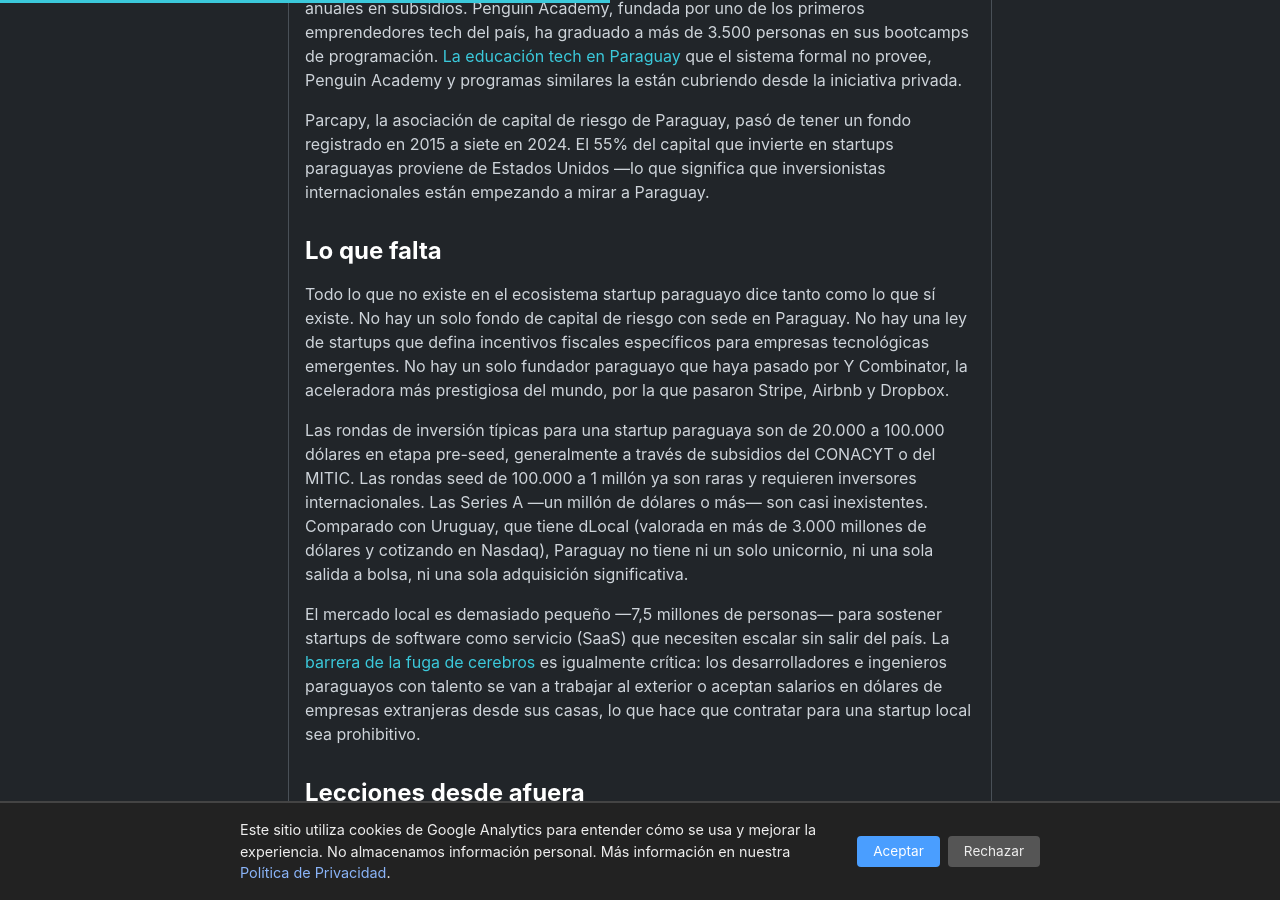
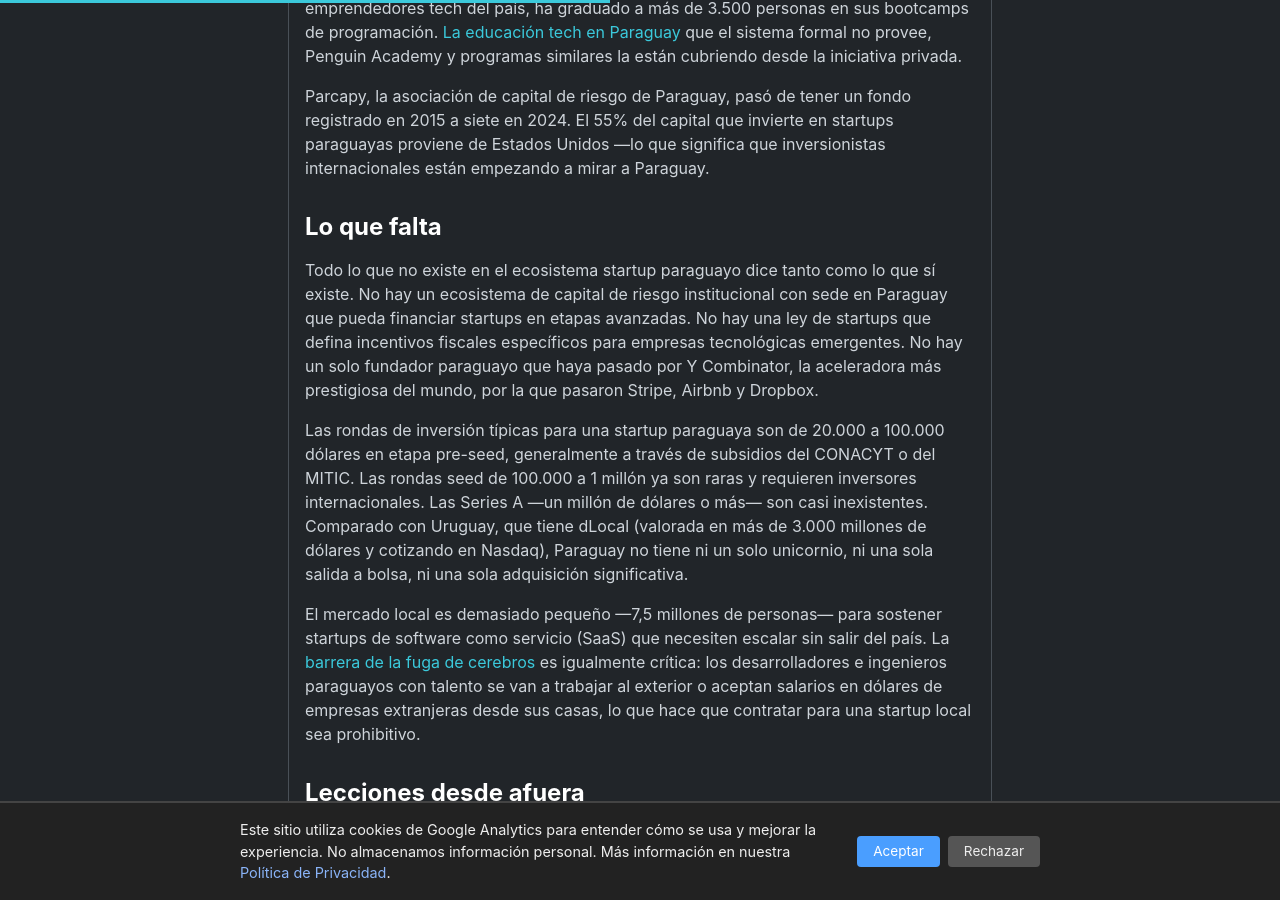
Before and after one commit to miravosqueinteresante/muchotexto.net, a Jekyll site: the page built from _posts/2026-07-14-startups-ia-paraguay.md, in a window 1280 px wide and 900 px high, scrolled down 1702 px. Built offline with Jekyll 4.4.1, drawn with Linux system fonts in a browser that asks for light colours; some of the changed text lies outside the part shown.

Commit message:
Fix fact-check: VC claim softened, 2014 study removed

```diff
--- a/_posts/2026-07-14-startups-ia-paraguay.md
+++ b/_posts/2026-07-14-startups-ia-paraguay.md
@@ -34,7 +34,7 @@
 
 ## Lo que falta
 
-Todo lo que no existe en el ecosistema startup paraguayo dice tanto como lo que sí existe. No hay un solo fondo de capital de riesgo con sede en Paraguay. No hay una ley de startups que defina incentivos fiscales específicos para empresas tecnológicas emergentes. No hay un solo fundador paraguayo que haya pasado por Y Combinator, la aceleradora más prestigiosa del mundo, por la que pasaron Stripe, Airbnb y Dropbox.
+Todo lo que no existe en el ecosistema startup paraguayo dice tanto como lo que sí existe. No hay un ecosistema de capital de riesgo institucional con sede en Paraguay que pueda financiar startups en etapas avanzadas. No hay una ley de startups que defina incentivos fiscales específicos para empresas tecnológicas emergentes. No hay un solo fundador paraguayo que haya pasado por Y Combinator, la aceleradora más prestigiosa del mundo, por la que pasaron Stripe, Airbnb y Dropbox.
 
 Las rondas de inversión típicas para una startup paraguaya son de 20.000 a 100.000 dólares en etapa pre-seed, generalmente a través de subsidios del CONACYT o del MITIC. Las rondas seed de 100.000 a 1 millón ya son raras y requieren inversores internacionales. Las Series A —un millón de dólares o más— son casi inexistentes. Comparado con Uruguay, que tiene dLocal (valorada en más de 3.000 millones de dólares y cotizando en Nasdaq), Paraguay no tiene ni un solo unicornio, ni una sola salida a bolsa, ni una sola adquisición significativa.
 
```
Also changed, not shown: other parts of _posts/2026-07-14-startups-ia-paraguay.md (+1 -1 lines).
